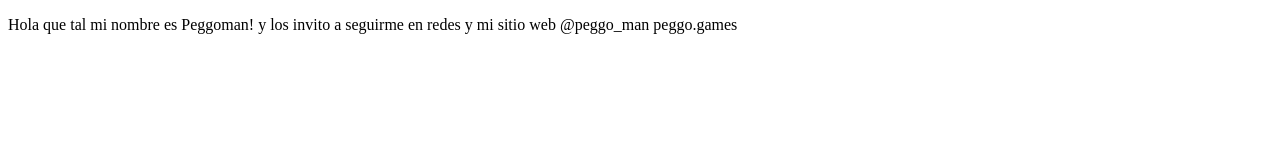
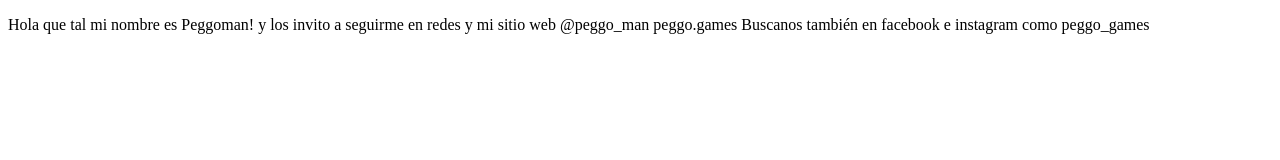
Before and after one commit to LuisPeggo/proyectoCursoPrework, a plain HTML site: page index.html in a window 1280 px wide. Drawn offline with Linux system fonts and the light colour scheme.

Commit message:
cambios, agregamos página web

```diff
--- a/index.html
+++ b/index.html
@@ -9,6 +9,7 @@
 <body>
     <p>
         Hola que tal mi nombre es Peggoman! y los invito a seguirme en redes y mi sitio web @peggo_man  peggo.games
+        Buscanos también en facebook e instagram como peggo_games
     </p>
 </body>
 </html>
```
